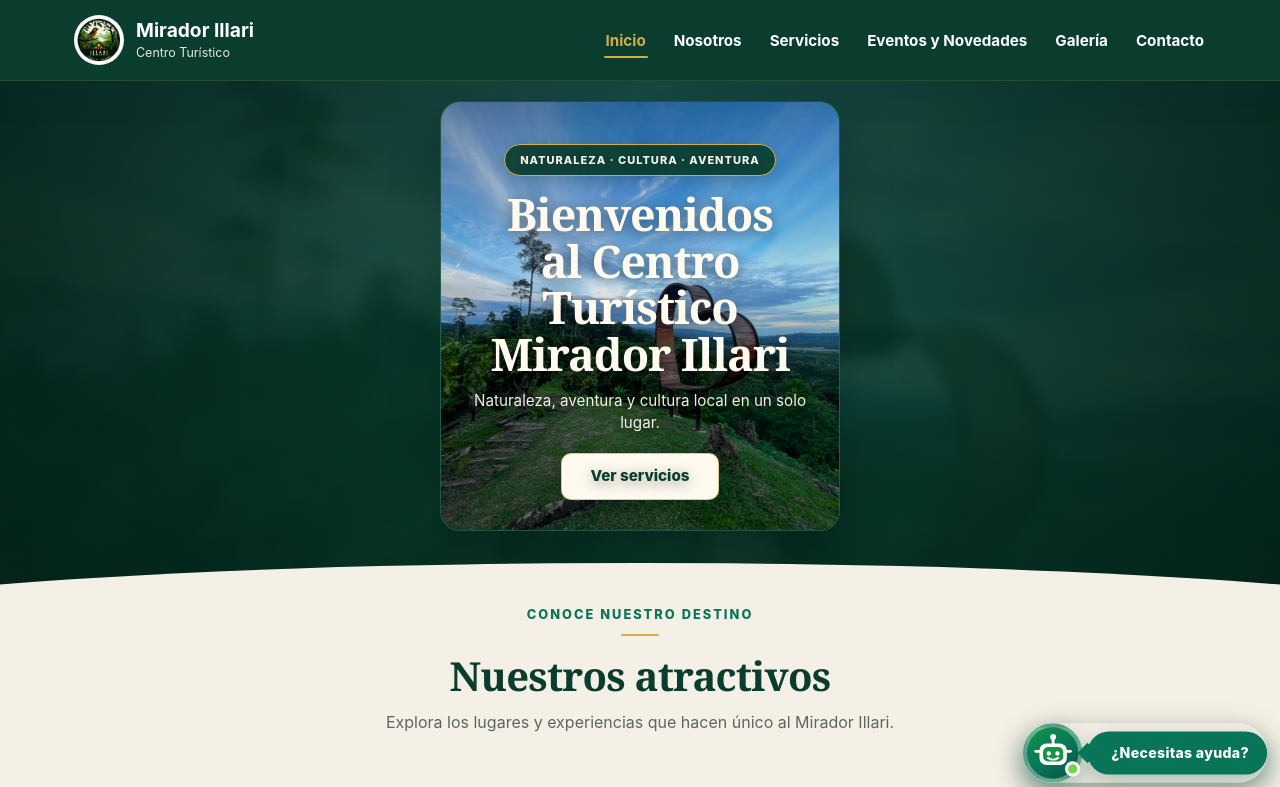
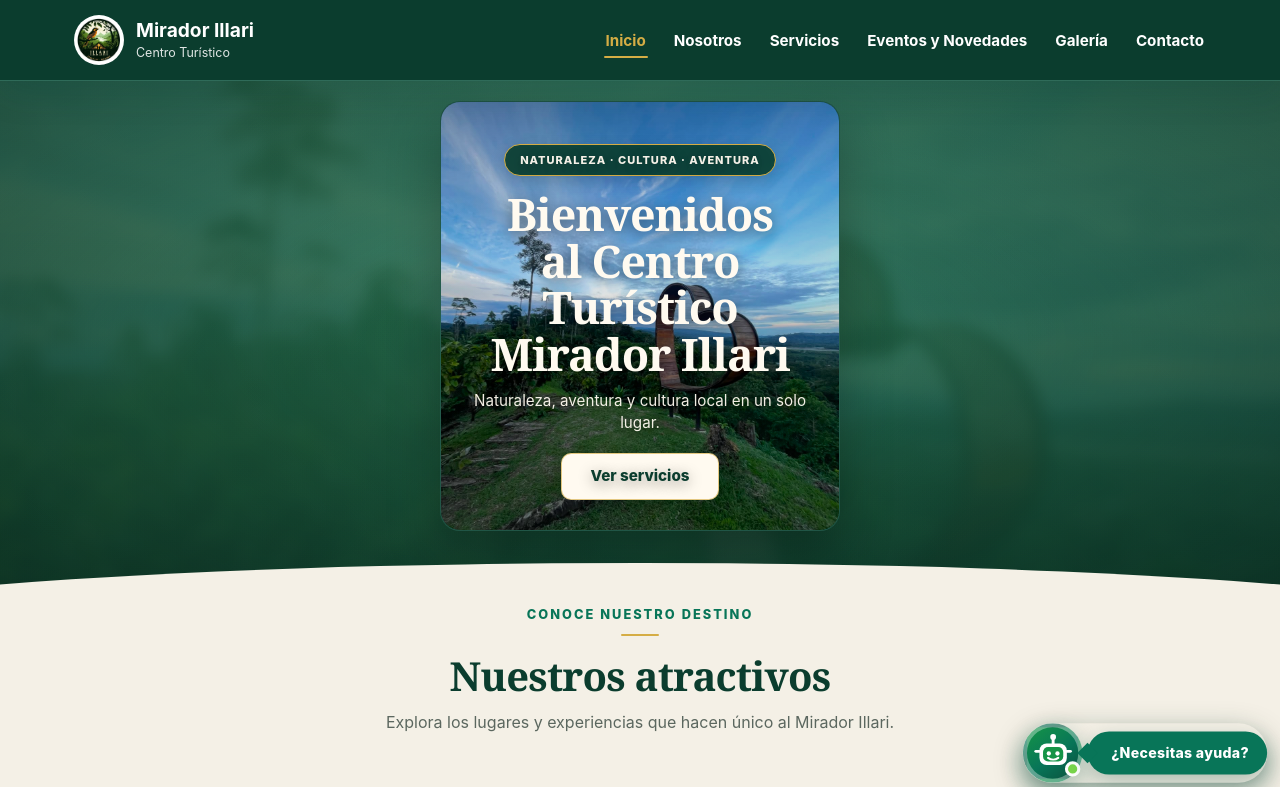
Before and after one commit to juan1271q-prog/Mirador_Illari, a Django app: page / in a window 1280 px wide. Shown: the top 787 px of the page. Run offline with Django 5.2, Linux system fonts and the light colour scheme; data that the repository does not hold is empty; some libraries are stand-ins or nearby versions.

Commit message:
Unificar fondos verdes de paginas publicas

```diff
--- a/principal/static/css/01_base.css
+++ b/principal/static/css/01_base.css
@@ -191,7 +191,7 @@ body.chatbot-open {
     position: sticky;
     top: 0;
     z-index: 50;
-    border-bottom: 1px solid rgba(213, 173, 69, 0.14);
+    border-bottom: 1px solid #2f6b59;
 }
 
 .navbar {
--- a/principal/static/css/07_inicio.css
+++ b/principal/static/css/07_inicio.css
@@ -12,7 +12,29 @@
     justify-content: center;
     color: var(--crema);
     text-align: center;
-    background: var(--verde-bosque);
+    background:
+        radial-gradient(
+            circle at 50% 35%,
+            rgba(104, 181, 116, 0.40) 0%,
+            rgba(62, 143, 92, 0.22) 34%,
+            transparent 58%
+        ),
+        radial-gradient(
+            circle at 12% 58%,
+            rgba(88, 157, 89, 0.20) 0%,
+            transparent 42%
+        ),
+        radial-gradient(
+            circle at 88% 55%,
+            rgba(76, 151, 91, 0.18) 0%,
+            transparent 40%
+        ),
+        linear-gradient(
+            180deg,
+            #2f7d57 0%,
+            #1f684b 48%,
+            #124936 100%
+        );
     isolation: isolate;
 }
 
@@ -29,20 +51,18 @@
     inset: -18px;
     background: url("../img/fondo.jpeg") center center / cover no-repeat;
     filter: blur(7px) saturate(0.9);
-    opacity: 0.58;
+    opacity: 0.16;
     transform: scale(1.05);
 }
 
 .hero::after {
     z-index: 1;
-    background:
-        radial-gradient(circle at 50% 45%, rgba(22, 116, 84, 0.14), transparent 38%),
-        linear-gradient(
-            90deg,
-            rgba(4, 42, 31, 0.9),
-            rgba(7, 72, 53, 0.68),
-            rgba(4, 42, 31, 0.9)
-        );
+    background: linear-gradient(
+        90deg,
+        rgba(4, 34, 26, 0.12),
+        rgba(9, 70, 53, 0.10),
+        rgba(4, 34, 26, 0.12)
+    );
 }
 
 .hero-carousel {
```
Also changed, not shown: principal/static/css/02_servicios.css (+27 -5 lines), principal/static/css/03_eventos.css (+27 -4 lines), principal/static/css/05_galeria.css (+27 -4 lines), principal/static/css/08_nosotros.css (+27 -10 lines).
